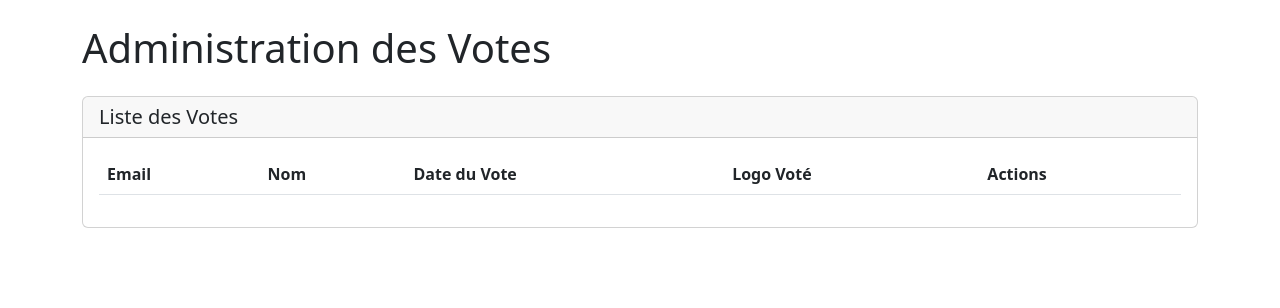
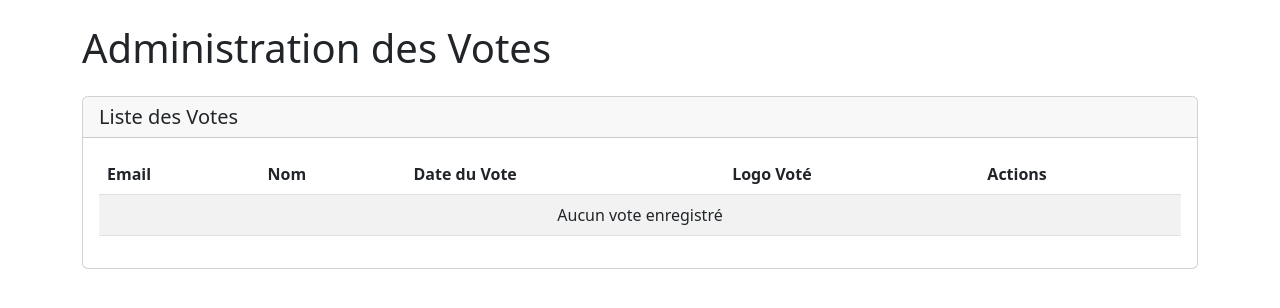
Before and after one commit to sergeville/JC-Logo, a plain HTML site: page admin-votes.html in a window 1280 px wide. Drawn offline with nearby package versions, Linux system fonts and the light colour scheme.

Commit message:
Fix vote loading function with better error handling and debug logs

```diff
--- a/admin-votes.html
+++ b/admin-votes.html
@@ -62,12 +62,33 @@
         // Fonction pour charger les votes
         async function loadVotes() {
             try {
-                const votes = JSON.parse(localStorage.getItem('votes') || '[]');
+                // Récupérer les votes du localStorage
+                let votes = [];
+                const storedVotes = localStorage.getItem('votes');
+                if (storedVotes) {
+                    votes = JSON.parse(storedVotes);
+                    console.log('Votes chargés:', votes); // Debug log
+                }
+
+                // Charger les données des actionnaires
                 const actionnairesResponse = await fetch('data/actionnaires.json');
+                if (!actionnairesResponse.ok) {
+                    throw new Error('Erreur lors du chargement des actionnaires');
+                }
                 const actionnairesData = await actionnairesResponse.json();
 
+                // Afficher les votes
                 const tbody = document.getElementById('votesList');
                 tbody.innerHTML = '';
+
+                if (votes.length === 0) {
+                    tbody.innerHTML = `
+                        <tr>
+                            <td colspan="5" class="text-center">Aucun vote enregistré</td>
+                        </tr>
+                    `;
+                    return;
+                }
 
                 votes.forEach(vote => {
                     const actionnaire = actionnairesData.actionnaires.find(a =>
@@ -89,8 +110,8 @@
                     tbody.appendChild(tr);
                 });
             } catch (error) {
-                console.error('Erreur lors du chargement des votes:', error);
-                displayMessage('Erreur lors du chargement des votes', 'danger');
+                console.error('Erreur détaillée:', error); // Debug log
+                displayMessage('Erreur lors du chargement des votes: ' + error.message, 'danger');
             }
         }
 
```
